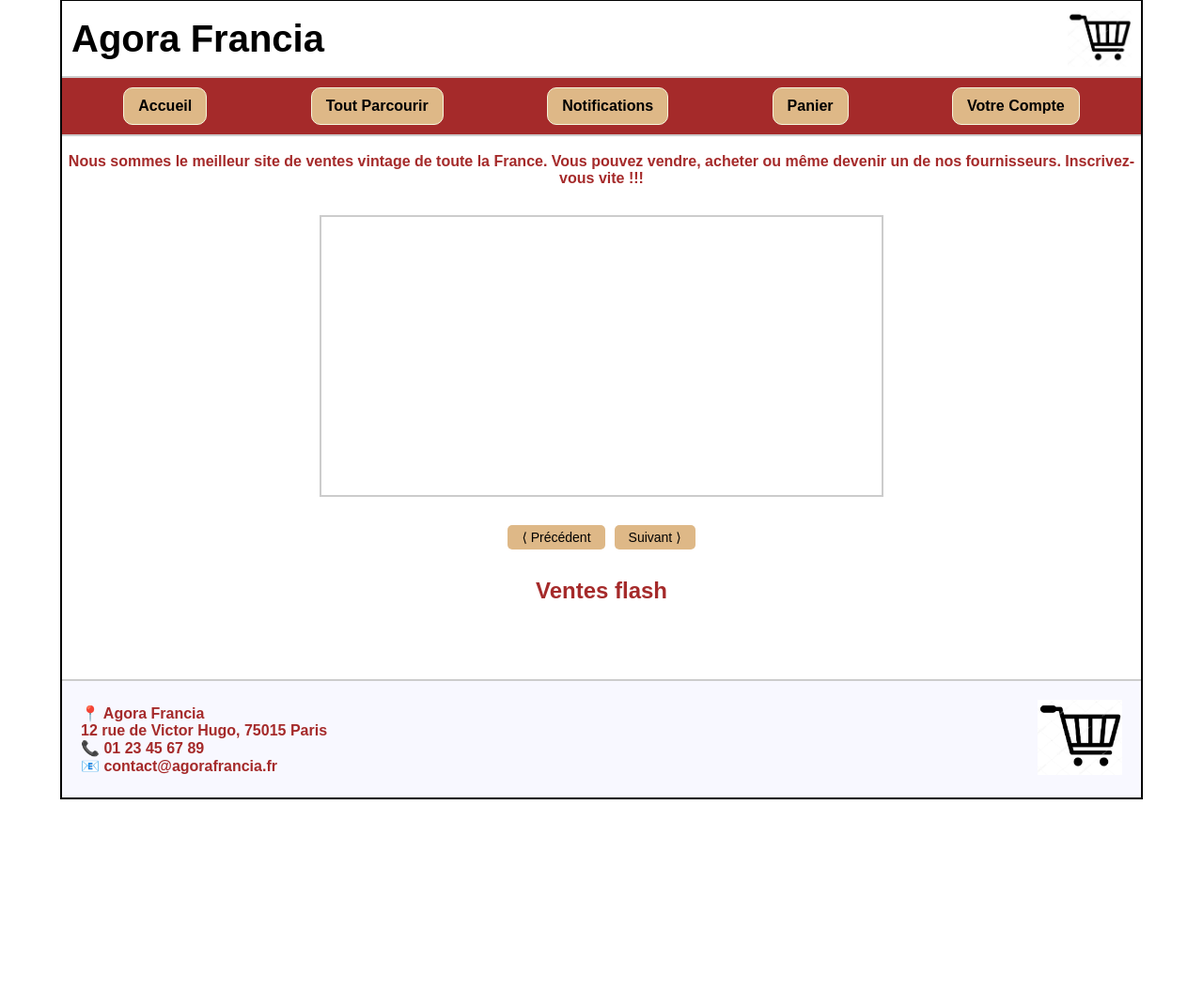
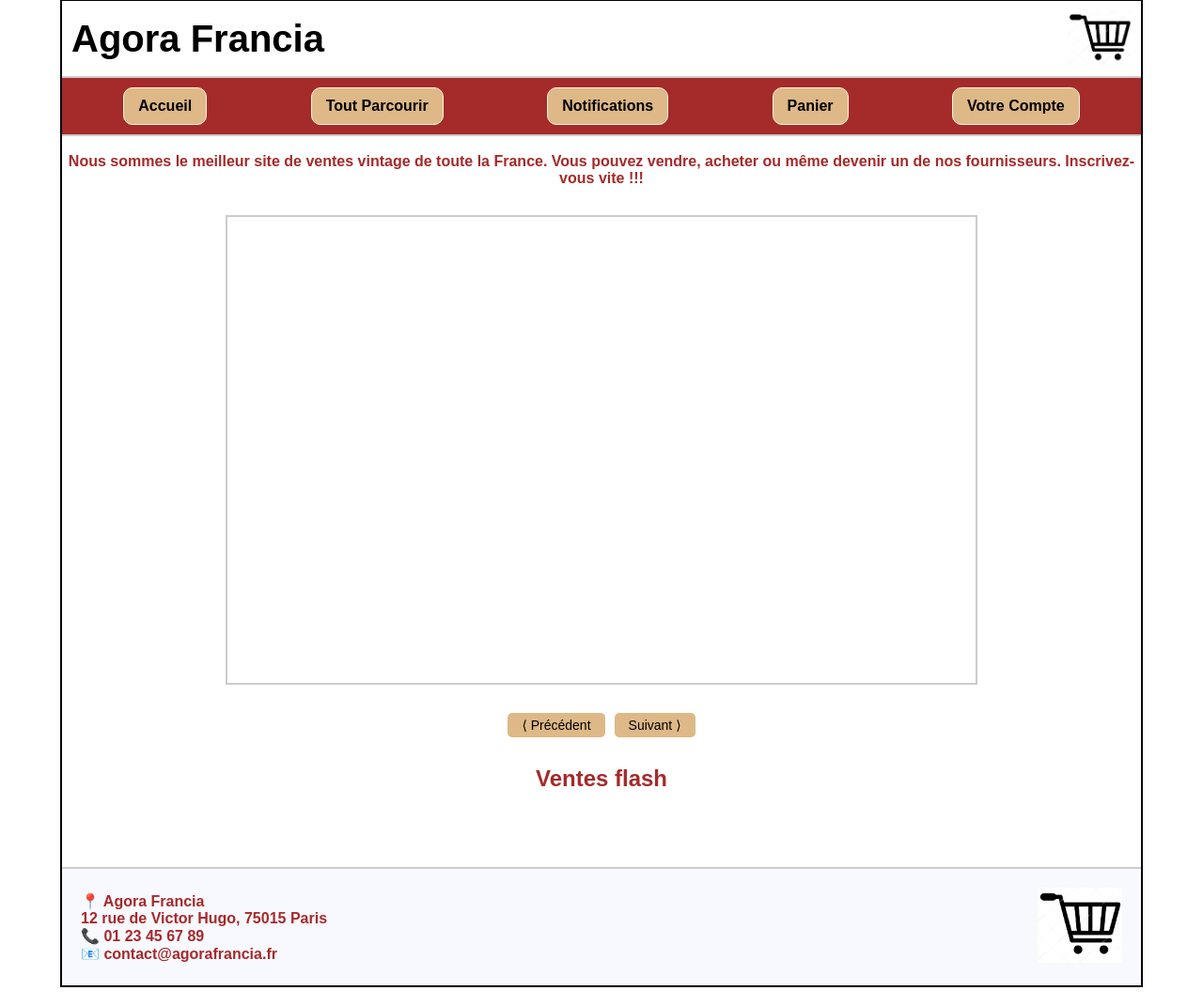
Before and after one commit to marsy21/web_dynamique_grp12_equipe5, a PHP site: page / in a window 1280 px wide. Shown: the part 21-1092 px from the top of the page at 94% size. Before the commit the page ends 872 px from the top, so only its background shows below. Run offline with PHP 8.4, Linux system fonts and the light colour scheme; data comes from the database, SQL or seed files in the repository; data that the repository does not hold is empty.

Commit message:
derniere modif

```diff
--- a/PagesWeb/index.php
+++ b/PagesWeb/index.php
@@ -83,8 +83,8 @@ mysqli_close($db_handle);
     #carrousel {
       position: relative;
       width: 100%;
-      max-width: 600px;
-      height: 300px;
+      max-width: 800px;
+      height: 500px;
       overflow: hidden;
       margin: 30px auto;
       border: 2px solid #ccc;
@@ -112,10 +112,13 @@ mysqli_close($db_handle);
     }
 
     #carrousel ul li img {
-      max-width: 100%;
-      max-height: 100%;
-      object-fit: contain;
-    }
+    width: auto;
+    height: 100%;
+    max-height: 100%;
+    object-fit: contain;
+    display: block;
+    margin: auto;
+  }
 
     .controls {
       display: flex;
```
